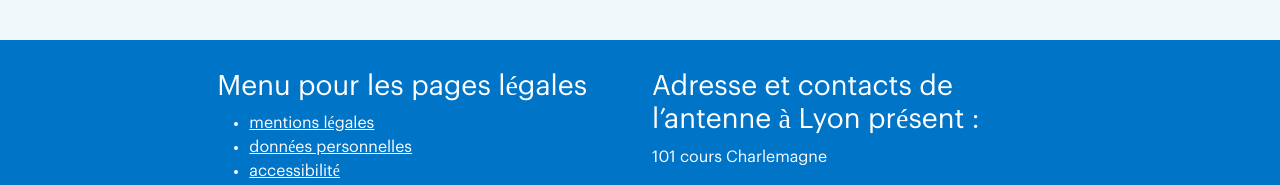
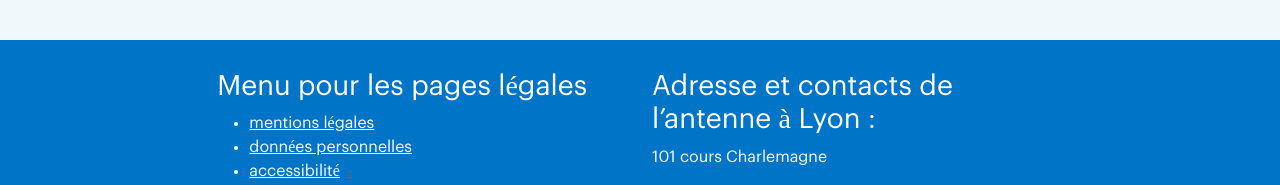
Before and after one commit to Delmi140/DEVOIR-LE-SITE-TROUVE-TON-ARTISAN-DELMI-NIDHAR, an Angular app: page / in a window 1280 px wide. Shown: the part 1947-2132 px from the top of the page. Built offline with nearby package versions, Linux system fonts and the light colour scheme.

Commit message:
Add Footer

```diff
--- a/src/app/artisan/artisan.component.ts
+++ b/src/app/artisan/artisan.component.ts
@@ -45,7 +45,7 @@ export class ArtisanComponent implements OnInit{
  createPost() {
   this.service.createPost(this.postData);
   alert('mail envoyé avec succès');
-  console.log(this.postData)
+
 
 }
 
--- a/src/app/footer/footer.component.html
+++ b/src/app/footer/footer.component.html
@@ -12,7 +12,7 @@
             </ul>
         </div>
         <div class="col-md-6 col-lg-4 mb-5" id="footer-adresse">
-            <h3>Adresse et contacts de l’antenne à Lyon présent :</h3>
+            <h3>Adresse et contacts de l’antenne à Lyon :</h3>
             <p>101 cours Charlemagne</p>
             <p>CS 20033</p>
             <p>69269 LYON CEDEX 02</p>
```
